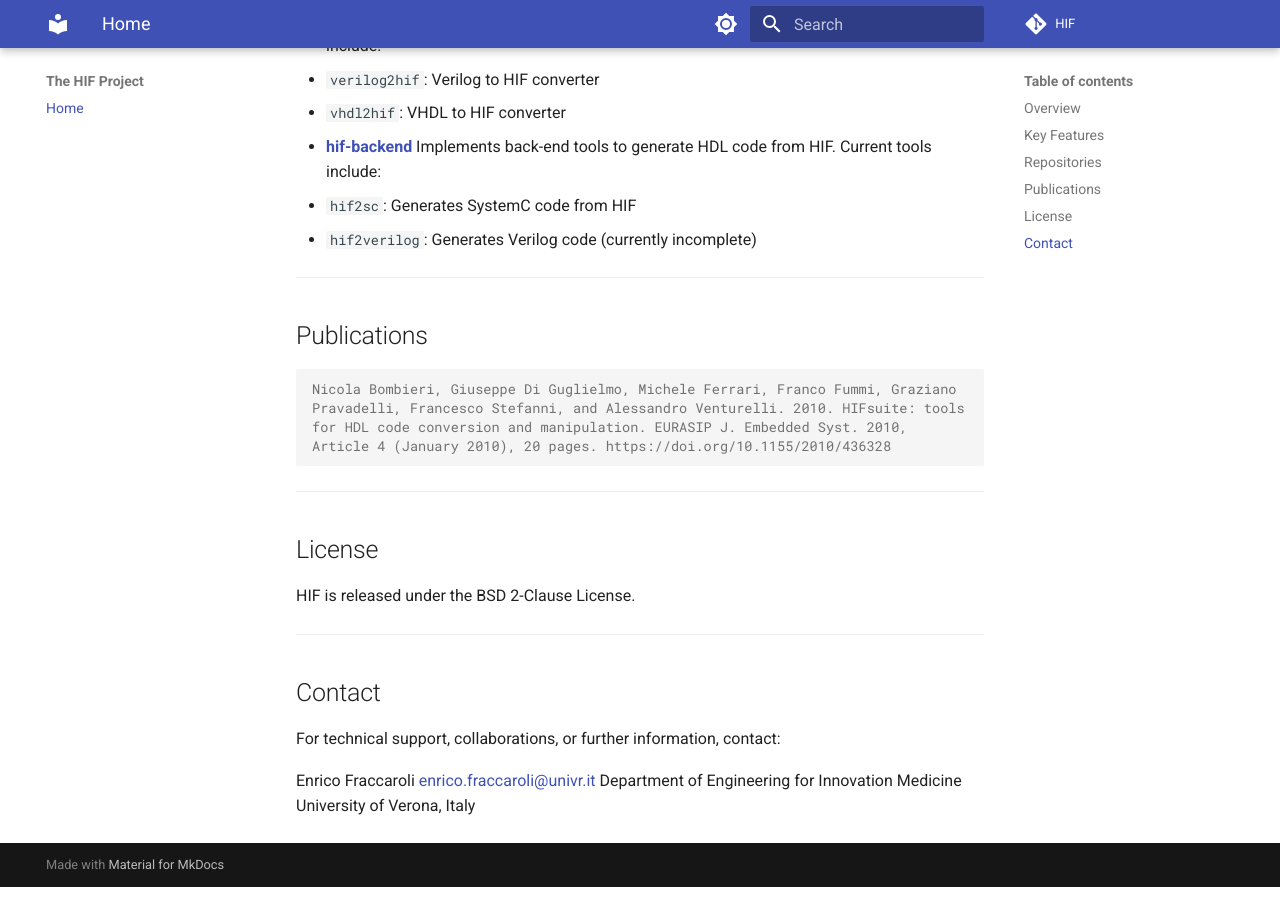
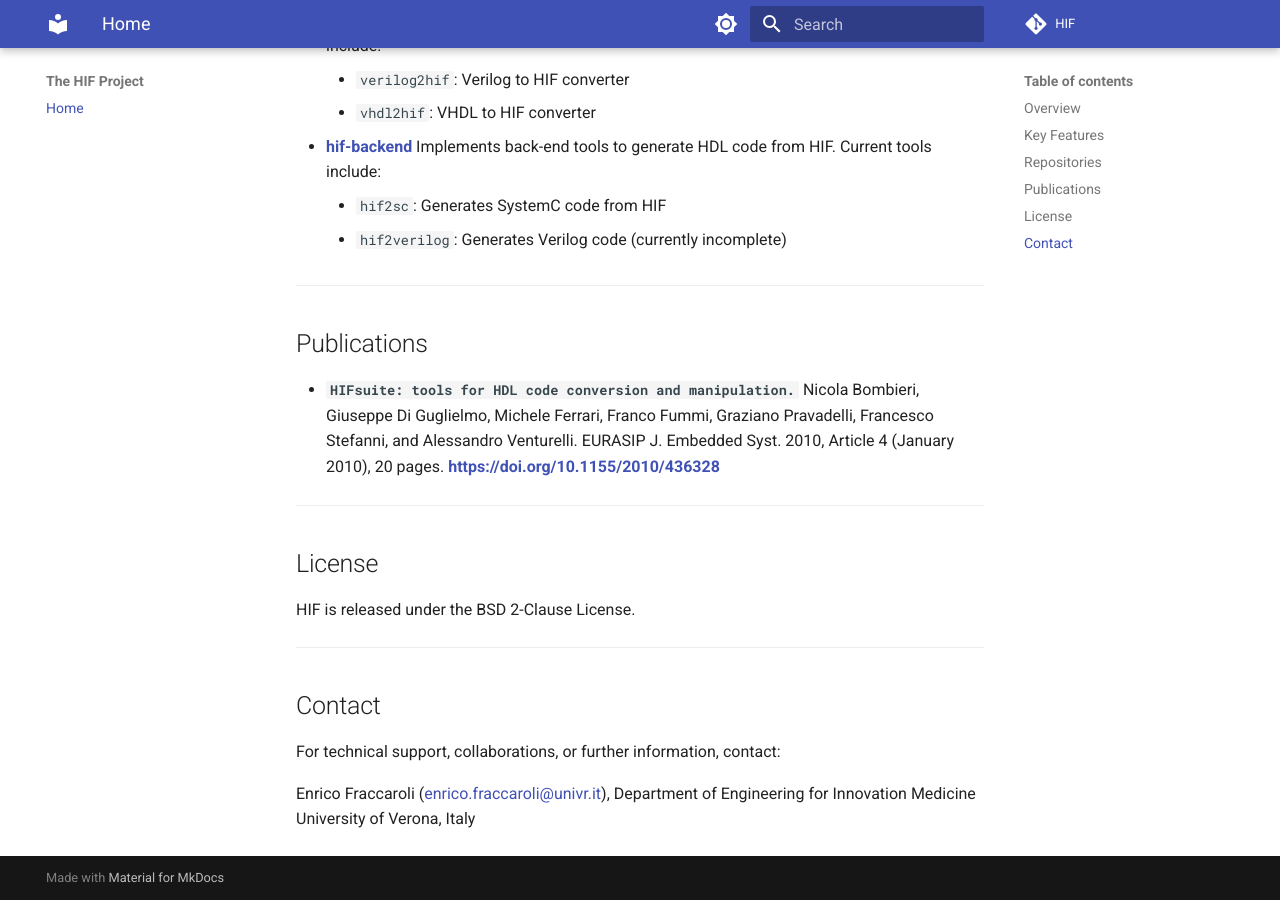
Before and after one commit to esd-univr/hif-website, an MkDocs documentation site: the page built from docs/index.md, in a window 1280 px wide and 900 px high, scrolled down 1380 px. Built offline with MkDocs 1.6.1 and Material for MkDocs 9.7.7, drawn with Linux system fonts in a browser that asks for light colours; comment, search, counter and statistics services are not loaded.

Commit message:
Update the website.

````diff
--- a/docs/index.md
+++ b/docs/index.md
@@ -54,25 +54,24 @@ HIFSuite is organized into three main repositories:
 - **[hif-frontend](https://github.com/esd-univr/hif-frontend)**
   Provides front-end tools to convert existing HDL code to HIF.
   Current tools include:
-  - `verilog2hif`: Verilog to HIF converter
-  - `vhdl2hif`: VHDL to HIF converter
+      - `verilog2hif`: Verilog to HIF converter
+      - `vhdl2hif`: VHDL to HIF converter
 
 - **[hif-backend](https://github.com/esd-univr/hif-backend)**
   Implements back-end tools to generate HDL code from HIF.
   Current tools include:
-  - `hif2sc`: Generates SystemC code from HIF
-  - `hif2verilog`: Generates Verilog code (currently incomplete)
+      - `hif2sc`: Generates SystemC code from HIF
+      - `hif2verilog`: Generates Verilog code (currently incomplete)
 
 ---
 
 ## Publications
 
-```bibtex
-Nicola Bombieri, Giuseppe Di Guglielmo, Michele Ferrari, Franco Fummi, Graziano
-Pravadelli, Francesco Stefanni, and Alessandro Venturelli. 2010. HIFsuite: tools
-for HDL code conversion and manipulation. EURASIP J. Embedded Syst. 2010,
-Article 4 (January 2010), 20 pages. https://doi.org/10.1155/2010/436328
-```
+- **`HIFsuite: tools for HDL code conversion and manipulation.`** Nicola Bombieri,
+Giuseppe Di Guglielmo, Michele Ferrari, Franco Fummi, Graziano Pravadelli,
+Francesco Stefanni, and Alessandro Venturelli. EURASIP J. Embedded Syst. 2010,
+Article 4 (January 2010), 20 pages.
+**[https://doi.org/10.1155/2010/436328](https://doi.org/10.1155/2010/436328)**
 
 ---
 
@@ -86,7 +85,5 @@ HIF is released under the BSD 2-Clause License.
 
 For technical support, collaborations, or further information, contact:
 
-Enrico Fraccaroli
-<enrico.fraccaroli@univr.it>
-Department of Engineering for Innovation Medicine
-University of Verona, Italy
+Enrico Fraccaroli (<enrico.fraccaroli@univr.it>), Department of Engineering for
+Innovation Medicine University of Verona, Italy
````
